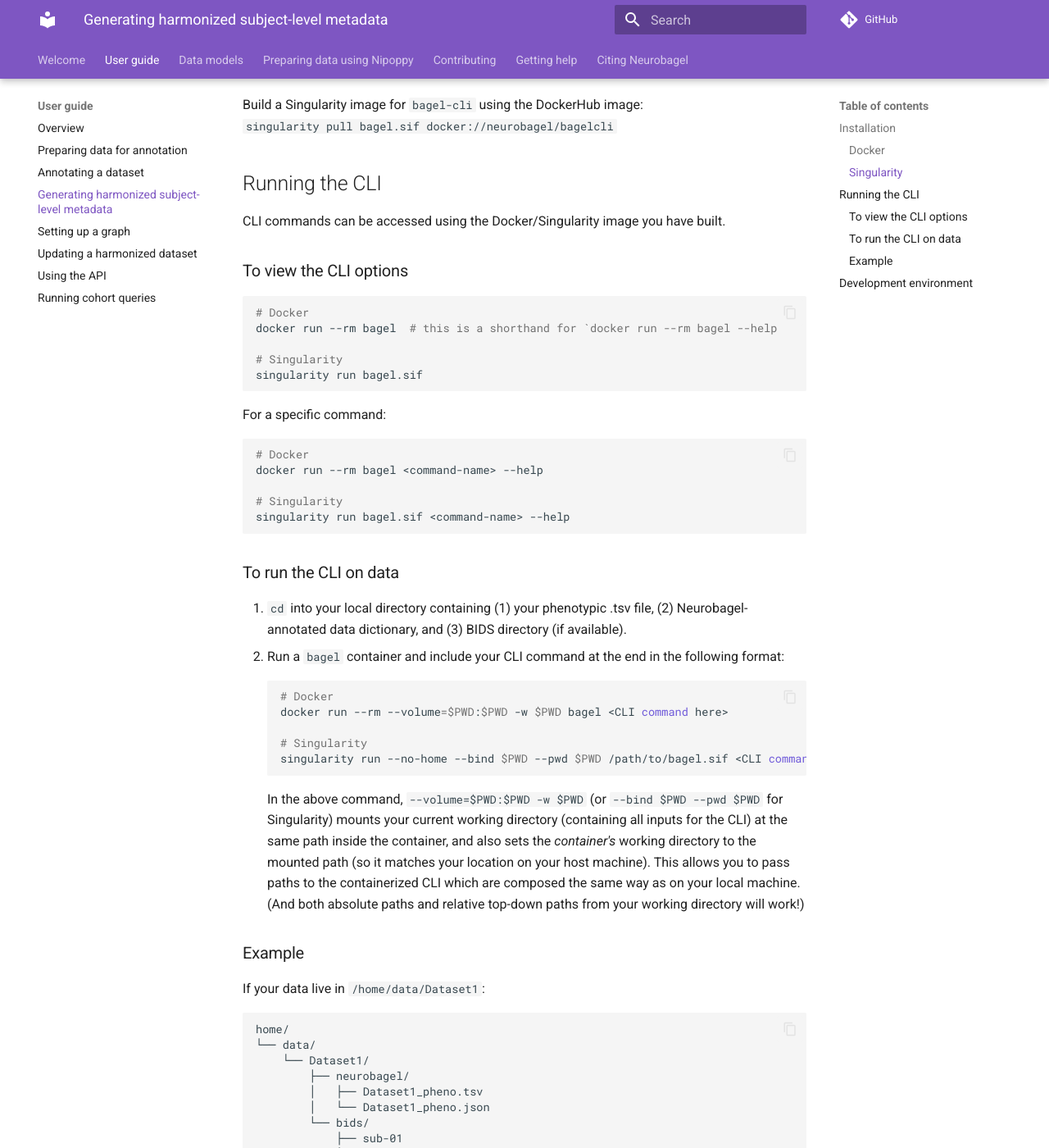
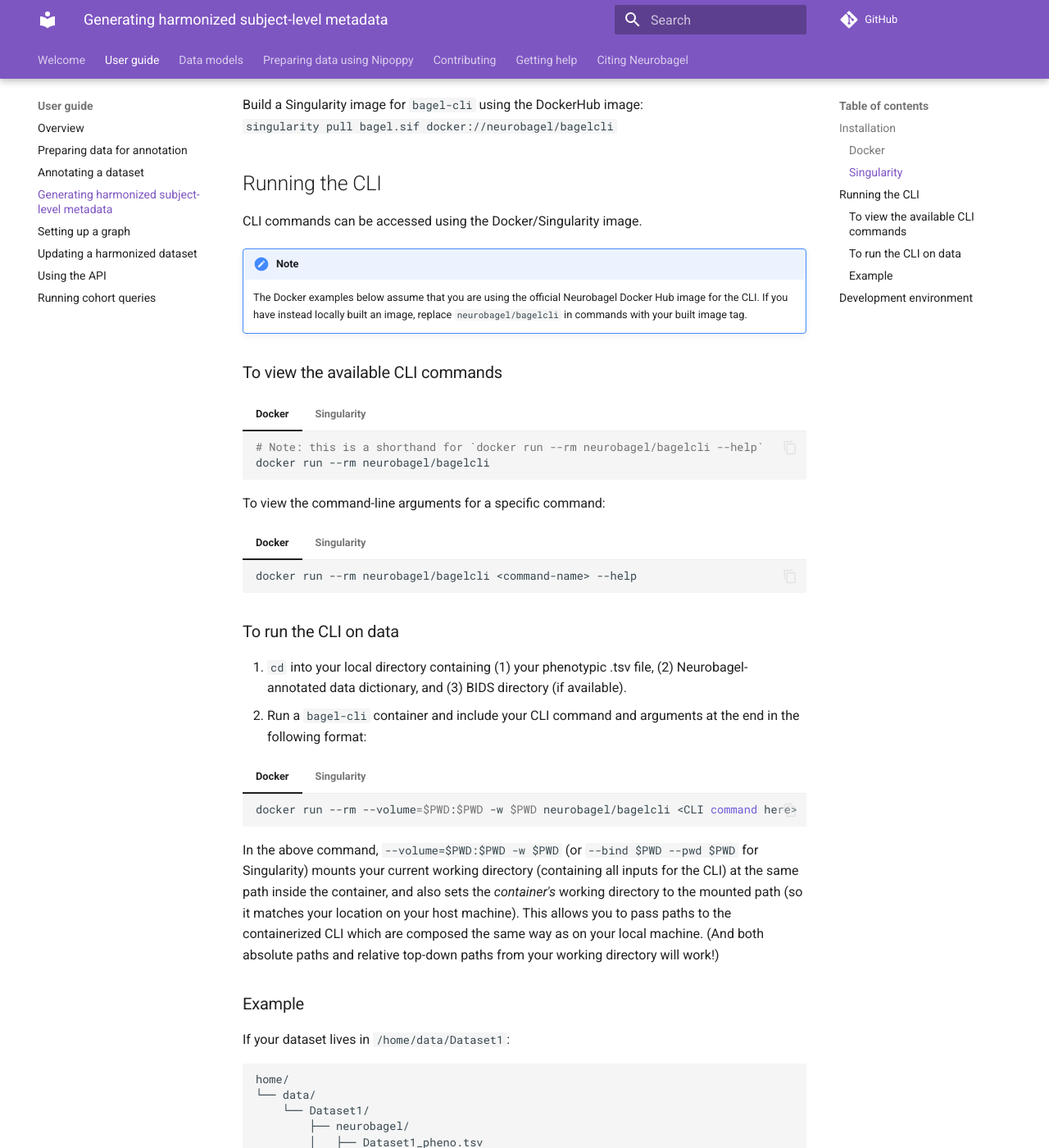
Before and after one commit to neurobagel/documentation, an MkDocs documentation site: the page built from docs/cli.md, in a window 1280 px wide and 1400 px high, scrolled down 591 px. Shown: the whole window at 82% size. Built offline with MkDocs 1.6.1 and Material for MkDocs 9.7.7, drawn with Linux system fonts in a browser that asks for light colours; comment, search, counter and statistics services are not loaded; some of the changed text lies outside the part shown.

Commit message:
update example Docker commands and add explicit Singularity commands

````diff
--- a/docs/cli.md
+++ b/docs/cli.md
@@ -18,41 +18,63 @@
 `singularity pull bagel.sif docker://neurobagel/bagelcli`
 
 ## Running the CLI
-CLI commands can be accessed using the Docker/Singularity image you have built.
+CLI commands can be accessed using the Docker/Singularity image.
 
-### To view the CLI options
-```bash
-# Docker
-docker run --rm bagel  # this is a shorthand for `docker run --rm bagel --help
+!!! note
+    The Docker examples below assume that you are using the official Neurobagel Docker Hub image for the CLI.
+    If you have instead locally built an image, replace `neurobagel/bagelcli` in commands with your built image tag.
 
-# Singularity
-singularity run bagel.sif
-```
-For a specific command:
-```bash
-# Docker
-docker run --rm bagel <command-name> --help
+### To view the available CLI commands
 
-# Singularity
-singularity run bagel.sif <command-name> --help
-```
+=== "Docker"
+
+    ```bash
+    # Note: this is a shorthand for `docker run --rm neurobagel/bagelcli --help`
+    docker run --rm neurobagel/bagelcli
+    ```
+
+=== "Singularity"
+
+    ```bash
+    # Note: this is a shorthand for `singularity run bagel.sif --help`
+    singularity run bagel.sif
+    ```
+
+To view the command-line arguments for a specific command:
+
+=== "Docker"
+
+    ```bash
+    docker run --rm neurobagel/bagelcli <command-name> --help
+    ```
+
+=== "Singularity"
+
+    ```bash
+    singularity run bagel.sif <command-name> --help
+    ```
 
 
 ### To run the CLI on data
 1. `cd` into your local directory containing (1) your phenotypic .tsv file, (2) Neurobagel-annotated data dictionary, and (3) BIDS directory (if available).
-2. Run a `bagel` container and include your CLI command at the end in the following format:
-```bash
-# Docker
-docker run --rm --volume=$PWD:$PWD -w $PWD bagel <CLI command here>
+2. Run a `bagel-cli` container and include your CLI command and arguments at the end in the following format:
 
-# Singularity
-singularity run --no-home --bind $PWD --pwd $PWD /path/to/bagel.sif <CLI command here>
-```
+=== "Docker"
+    ```bash
+    docker run --rm --volume=$PWD:$PWD -w $PWD neurobagel/bagelcli <CLI command here>
+    ```
+
+=== "Singularity"
+    ```bash
+    singularity run --no-home --bind $PWD --pwd $PWD /path/to/bagel.sif <CLI command here>
+    ```
+
 In the above command, `--volume=$PWD:$PWD -w $PWD` (or `--bind $PWD --pwd $PWD` for Singularity) mounts your current working directory (containing all inputs for the CLI) at the same path inside the container, and also sets the _container's_ working directory to the mounted path (so it matches your location on your host machine). This allows you to pass paths to the containerized CLI which are composed the same way as on your local machine. (And both absolute paths and relative top-down paths from your working directory will work!)
 
 ### Example
-If your data live in `/home/data/Dataset1`:
-```
+If your dataset lives in `/home/data/Dataset1`:
+
+``` { .bash .no-copy }
 home/
 └── data/
     └── Dataset1/
@@ -65,23 +87,45 @@
             └── ...
 ```
 
-You could run the following: (for a Singularity container, replace the first part of the Docker commands with the Singularity command from [the above template](#to-run-the-cli-on-data))
-```bash
-cd /home/data/Dataset1
+You could run the CLI as follows:
 
-# 1. Construct phenotypic subject dictionaries (pheno.jsonld)
-docker run --rm --volume=$PWD:$PWD -w $PWD bagel pheno \
-    --pheno "neurobagel/Dataset1_pheno.tsv" \
-    --dictionary "neurobagel/Dataset1_pheno.json" \
-    --output "neurobagel" \
-    --name "Dataset1"
+=== "Docker"
 
-# 2. Add BIDS data to pheno.jsonld generated by step 1
-docker run --rm --volume=$PWD:$PWD -w $PWD bagel bids \
-    --jsonld-path "neurobagel/pheno.jsonld" \
-    --bids-dir "bids" \
-    --output "neurobagel"
-```
+    ```bash
+    cd /home/data/Dataset1
+
+    # 1. Generate phenotypic subject-level graph data (pheno.jsonld)
+    docker run --rm --volume=$PWD:$PWD -w $PWD neurobagel/bagelcli pheno \
+        --pheno "neurobagel/Dataset1_pheno.tsv" \
+        --dictionary "neurobagel/Dataset1_pheno.json" \
+        --output "neurobagel" \
+        --name "Dataset1"
+
+    # 2. Add BIDS data to pheno.jsonld generated by step 1
+    docker run --rm --volume=$PWD:$PWD -w $PWD neurobagel/bagelcli bids \
+        --jsonld-path "neurobagel/pheno.jsonld" \
+        --bids-dir "bids" \
+        --output "neurobagel"
+    ```
+
+=== "Singularity"
+
+    ```bash
+    cd /home/data/Dataset1
+
+    # 1. Generate phenotypic subject-level graph data (pheno.jsonld)
+    singularity run --no-home --bind $PWD --pwd $PWD bagel.sif pheno \
+        --pheno "neurobagel/Dataset1_pheno.tsv" \
+        --dictionary "neurobagel/Dataset1_pheno.json" \
+        --output "neurobagel" \
+        --name "Dataset1"
+
+    # 2. Add BIDS data to pheno.jsonld generated by step 1
+    singularity run --no-home --bind $PWD --pwd $PWD bagel.sif bids \
+        --jsonld-path "neurobagel/pheno.jsonld" \
+        --bids-dir "bids" \
+        --output "neurobagel"
+    ```
 
 ## Development environment
 
````
Also changed, not shown: other parts of docs/cli.md (+1 -1 lines).
